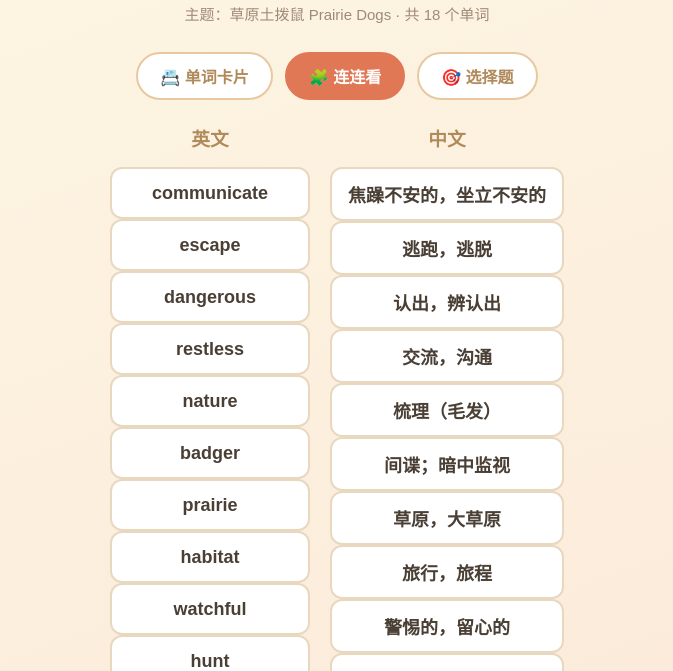
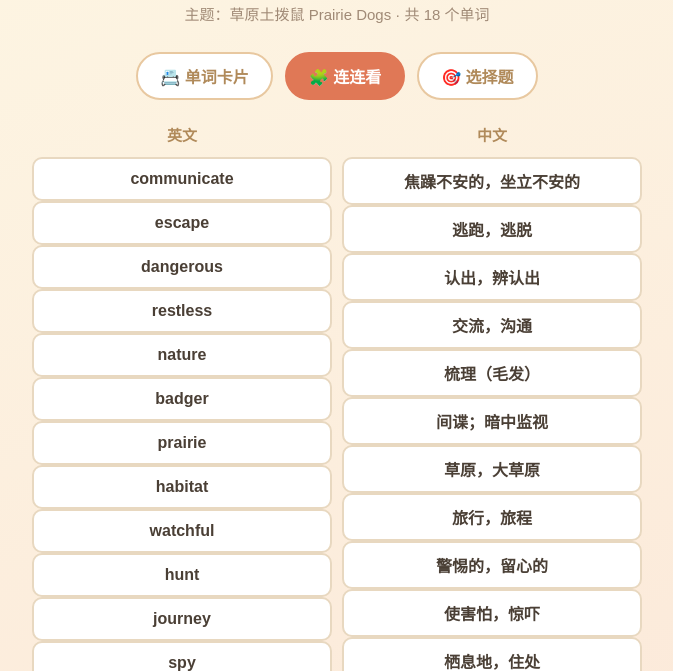
Before and after one commit to singlesword2021/yilia-words-game, a plain HTML site: page 2026-10-26/index.html in a window 1280 px wide. Both pictures are taken after a click on the element "🧩 连连看". Shown: the part 75-746 px from the top of the page, without its empty margins (303-976 px from the left). Drawn offline with Linux system fonts and the light colour scheme.

Commit message:
优化连连看手机端布局：两列强制并排，卡片缩窄自适应换行，避免中文列漂移下移

```diff
--- a/2026-10-26/index.html
+++ b/2026-10-26/index.html
@@ -54,18 +54,20 @@
   /* ---- 连连看 ---- */
   #match-wrap { text-align:center; }
   #match-col {
-    display:flex; gap:20px; justify-content:center; flex-wrap:wrap;
+    display:flex; gap:10px; justify-content:center;
+    /* 不换行，强制两列并排，避免手机上中文列被挤到下方 */
   }
-  .mcol { display:flex; flex-direction:column; gap:12px; min-width:200px; }
-  .mcol h3 { text-align:center; color:#b08a5a; margin-bottom:4px; }
+  .mcol { display:flex; flex-direction:column; gap:10px; flex:1; max-width:300px; min-width:0; }
+  .mcol h3 { text-align:center; color:#b08a5a; margin-bottom:2px; font-size:15px; }
   .mtile {
-    background:#fff; border-radius:12px; padding:12px 16px; cursor:pointer;
-    border:2px solid #e8d8c0; font-size:18px; font-weight:600;
-    transition:.15s; min-height:52px; display:flex; align-items:center; justify-content:center;
+    background:#fff; border-radius:10px; padding:10px 8px; cursor:pointer;
+    border:2px solid #e8d8c0; font-size:16px; font-weight:600;
+    transition:.15s; min-height:44px; display:flex; align-items:center; justify-content:center;
+    word-break:break-word; /* 长词/长释义自动换行 */
   }
   .mtile.sel { border-color:#e07856; background:#fbe8d8; }
   .mtile.matched { border-color:#9ccb8a; background:#eef7ea; color:#5a8a4a; cursor:default; }
-  #match-status { margin-top:18px; font-size:18px; color:#e07856; font-weight:700; }
+  #match-status { margin-top:16px; font-size:16px; color:#e07856; font-weight:700; }
 
   /* ---- 选择题 ---- */
   #quiz-card {
```
Also changed, not shown: 2026-10-26/en.html (+8 -7 lines).
